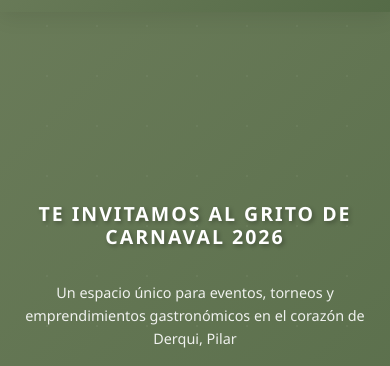
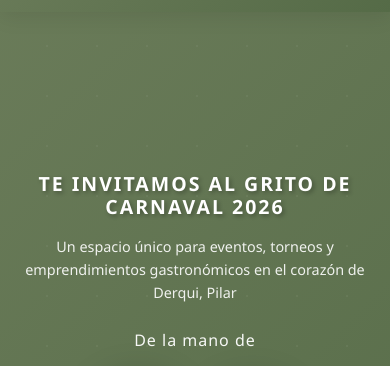
Before and after one commit to julcontrerass/Grito-De-Carnaval-landingpage, a plain HTML site: page index.html in a window 390 px wide. Shown: the part 64-430 px from the top of the page. Drawn offline with Linux system fonts and the light colour scheme.

Commit message:
Reduci un poco el paddin del incio

```diff
--- a/index.html
+++ b/index.html
@@ -43,8 +43,8 @@
                 Te invitamos al Grito de Carnaval 2026
             </div>
             <p>Un espacio único para eventos, torneos y emprendimientos gastronómicos en el corazón de Derqui, Pilar</p>
-            <div style="text-align: center; margin-top: 50px; margin-bottom: 20px;">
-                <p style="font-size: 1.8em; font-weight: 300; color: white; opacity: 0.95; letter-spacing: 1px;">De la mano de</p>
+            <div class="de-la-mano">
+                <p>De la mano de</p>
             </div>
             <div class="logos-container">
                 <a href="https://www.instagram.com/lajustina.campo" target="_blank" class="logo-hero">
--- a/styles.css
+++ b/styles.css
@@ -392,6 +392,21 @@ body {
     line-height: 1.6;
 }
 
+.de-la-mano {
+    text-align: center;
+    margin-top: var(--space-2xl);
+    margin-bottom: var(--space-lg);
+}
+
+.de-la-mano p {
+    font-size: clamp(1.2rem, 2vw + 0.5rem, 1.8rem);
+    font-weight: 300;
+    color: var(--color-white);
+    opacity: 0.95;
+    letter-spacing: 1px;
+    margin-bottom: 0;
+}
+
 .scroll-section {
     position: absolute;
     bottom: 40px;
@@ -1380,16 +1395,20 @@ section {
 
     .hero {
         min-height: 100vh;
-        padding: 120px 0 80px 0;
+        padding: 60px 0 80px 0;
+        justify-content: center;
+        align-items: center;
     }
 
     .hero-content {
         padding: var(--space-md);
+        margin-top: -40px;
     }
 
     .logos-container {
         gap: var(--space-lg);
-        margin-top: var(--space-lg);
+        margin-top: var(--space-md);
+        margin-bottom: -30px;
         flex-direction: row;
         justify-content: center;
     }
@@ -1412,11 +1431,22 @@ section {
     .invitation-text {
         font-size: clamp(1.2rem, 5vw, 1.5rem);
         line-height: 1.2;
+        margin-bottom: var(--space-md);
     }
 
     .hero p {
         font-size: clamp(0.9rem, 3vw, 1.1rem);
         padding: 0 var(--space-sm);
+        margin-bottom: var(--space-lg);
+    }
+
+    .de-la-mano {
+        margin-top: var(--space-lg);
+        margin-bottom: var(--space-sm);
+    }
+
+    .de-la-mano p {
+        font-size: clamp(1rem, 4vw, 1.3rem);
     }
 
     .section-title {
@@ -1451,16 +1481,19 @@ section {
 @media (min-width: 481px) and (max-width: 768px) {
     .hero {
         min-height: 100vh;
-        padding: 120px 0 80px 0;
+        padding: 80px 0 80px 0;
+        justify-content: center;
     }
 
     .hero-content {
         padding: var(--space-lg);
+        margin-top: -30px;
     }
 
     .logos-container {
         gap: var(--space-xl);
-        margin-top: var(--space-xl);
+        margin-top: var(--space-lg);
+        margin-bottom: -40px;
         flex-direction: row;
         justify-content: center;
     }
@@ -1484,11 +1517,22 @@ section {
         font-size: clamp(1.4rem, 4vw, 1.7rem);
         line-height: 1.25;
         font-weight: 700;
+        margin-bottom: var(--space-lg);
     }
 
     .hero p {
         font-size: clamp(1rem, 2.5vw, 1.15rem);
         line-height: 1.5;
+        margin-bottom: var(--space-xl);
+    }
+
+    .de-la-mano {
+        margin-top: var(--space-xl);
+        margin-bottom: var(--space-md);
+    }
+
+    .de-la-mano p {
+        font-size: clamp(1.3rem, 3vw, 1.6rem);
     }
 
     .slider-slide {
```
